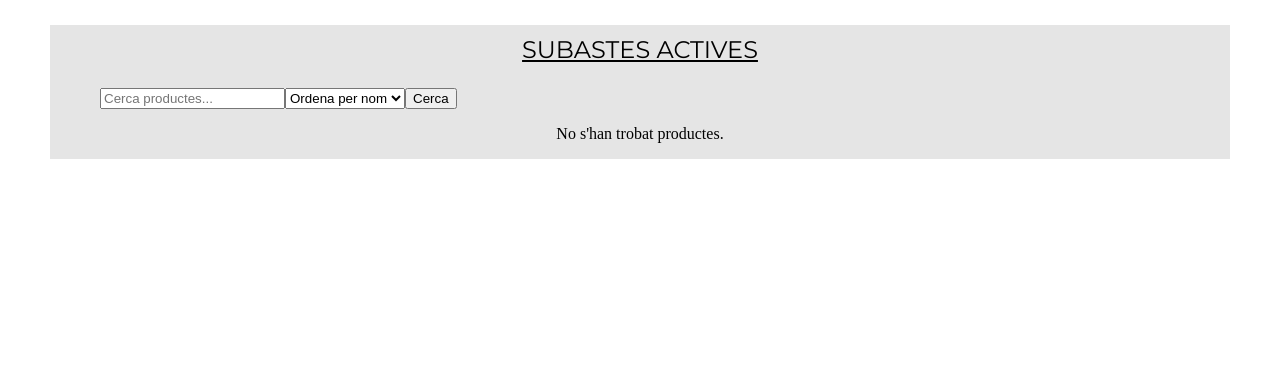
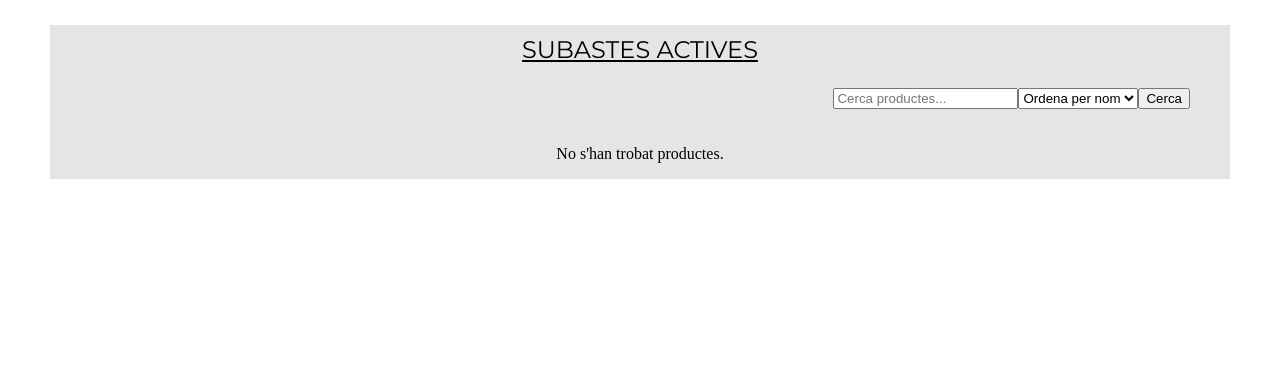
Before and after one commit to ramon-gon/Subasterra, a PHP site: page / in a window 1280 px wide. Shown: the part 122-500 px from the top of the page. Run offline with PHP 8.4, Linux system fonts and the light colour scheme; data that the repository does not hold is empty.

Commit message:
Buscador a la dreta

```diff
--- a/css/styles.css
+++ b/css/styles.css
@@ -55,7 +55,6 @@ header {
     padding-bottom: 0px;
     justify-content: center;
     text-decoration: underline;
-
     font-family: Montserrat;
     font-size: 24px;
     text-transform: uppercase;
@@ -89,7 +88,6 @@ header {
     background-color: #730000;
     padding: 10px;
     color: white;
-
     font-family: Roboto;
     font-size: 16px;
     text-align: center;
@@ -105,13 +103,15 @@ footer {
 }
 
 #footer-content {
-    font-family: 'Roboto';
+    font-family: Roboto;
     text-align: center;
 }
 
 #search {
     display: flex;
-    background-size: 24px;
+    justify-content: flex-end;
     width: 500px;
-    margin-left: 50px;
+    margin-left: auto;
+    margin-bottom: 20px;
+    padding-right: 40px;
 }
```
